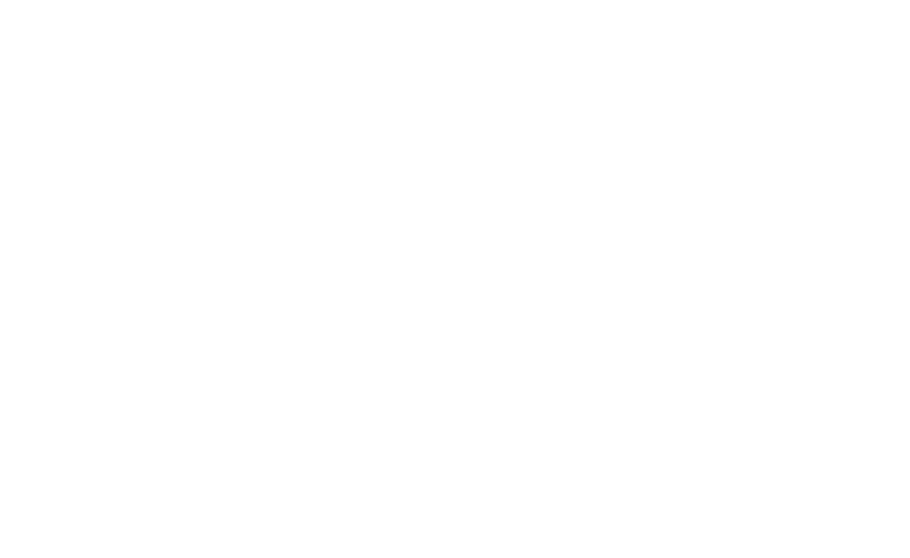
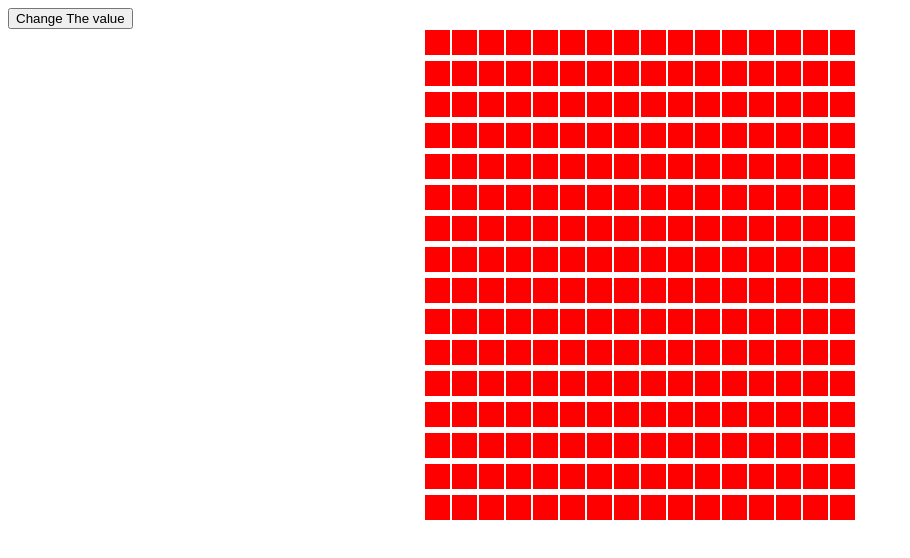
Before and after one commit to h-ashir/etch-a-sketch, a plain HTML site: page index.html in a window 1280 px wide. Shown: the whole page, without its empty margins (0-910 px from the left). Drawn offline with Linux system fonts and the light colour scheme.

Commit message:
Create 16x16 grid

```diff
--- a/css/style.css
+++ b/css/style.css
@@ -0,0 +1,20 @@
+.square{
+    display: inline-block;
+    /* display: inline-flex; */
+    border: 1px solid white;
+    background-color: red;
+    width: 25px;
+    height: 25px;
+}
+/* #container{
+    height: 100%;
+    width: 100%;
+}
+#gridContainer{
+    border: 1px solid black;
+    box-sizing: border-box;
+} */
+
+.grid-hover{
+    background-color: pink;
+}
--- a/index.html
+++ b/index.html
@@ -7,7 +7,8 @@
     <link rel="stylesheet" href="./css/style.css">
 </head>
 <body>
-
+    <!-- <div id="container"></div> -->
+    <button id="changeValue">Change The value</button>
     <script src="./js/index.js"></script>
 </body>
 </html>
--- a/js/index.js
+++ b/js/index.js
@@ -0,0 +1,30 @@
+let container = document.createElement("div");
+container.setAttribute("id", "container")
+container.setAttribute("style", "display:flex; justify-content: center")
+document.body.appendChild(container);
+
+let gridContainer = document.createElement("div");
+gridContainer.setAttribute("id", "gridContainer");
+container.appendChild(gridContainer);
+
+function createGrid(row, col){
+
+    for (let i = 0; i<row; i++){
+        for (let j = 0; j<col; j++){
+            let square = document.createElement("div");
+            square.classList.add("square");
+            gridContainer.appendChild(square);
+            square.addEventListener("mouseover", () => {
+                square.classList.add("grid-hover");
+            });
+            square.addEventListener("mouseout", () => {
+                square.classList.remove("grid-hover");
+            });
+        }
+        let br = document.createElement("br");
+        gridContainer.appendChild(br);
+    }
+}
+createGrid(16, 16);
+
+let gridBtn = document.querySelector("#changeValue");
```
